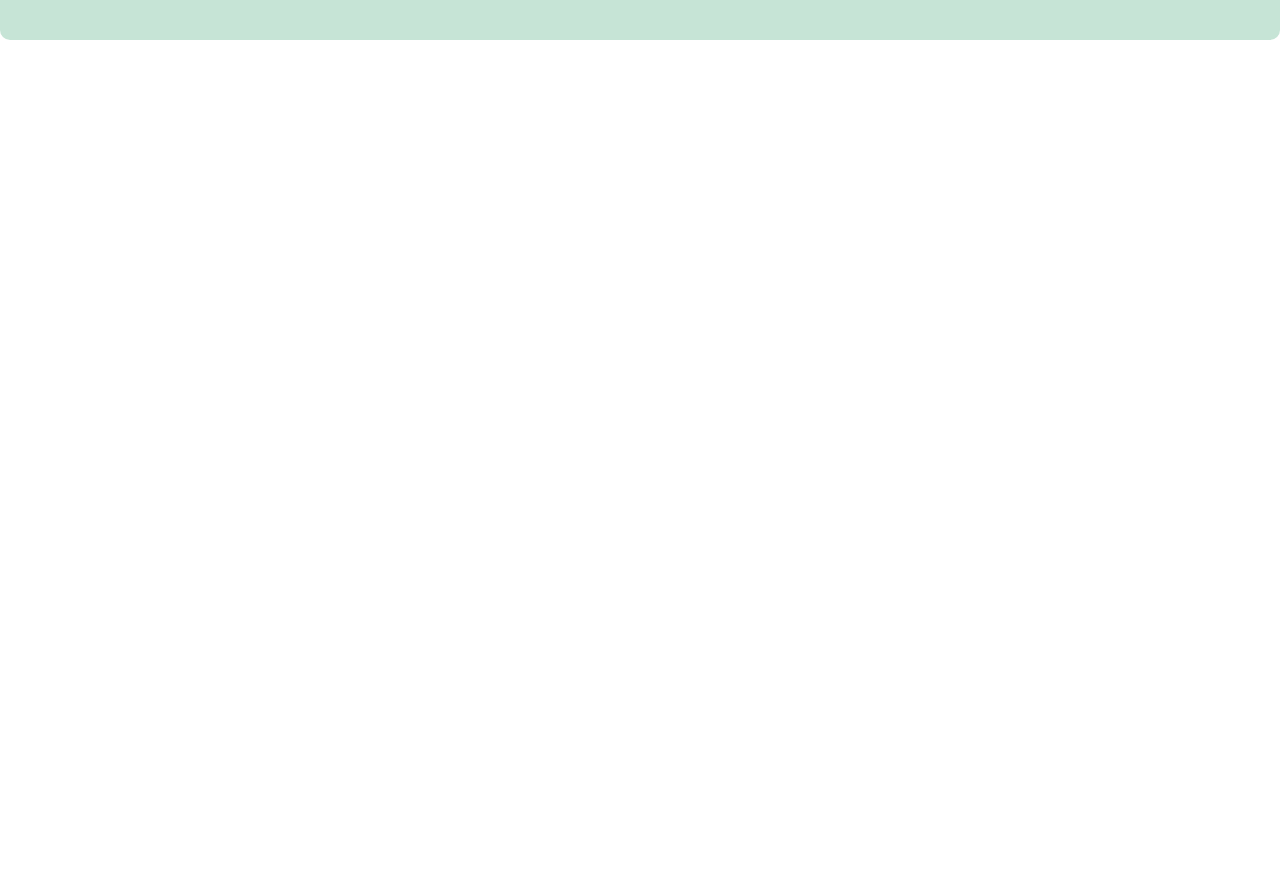
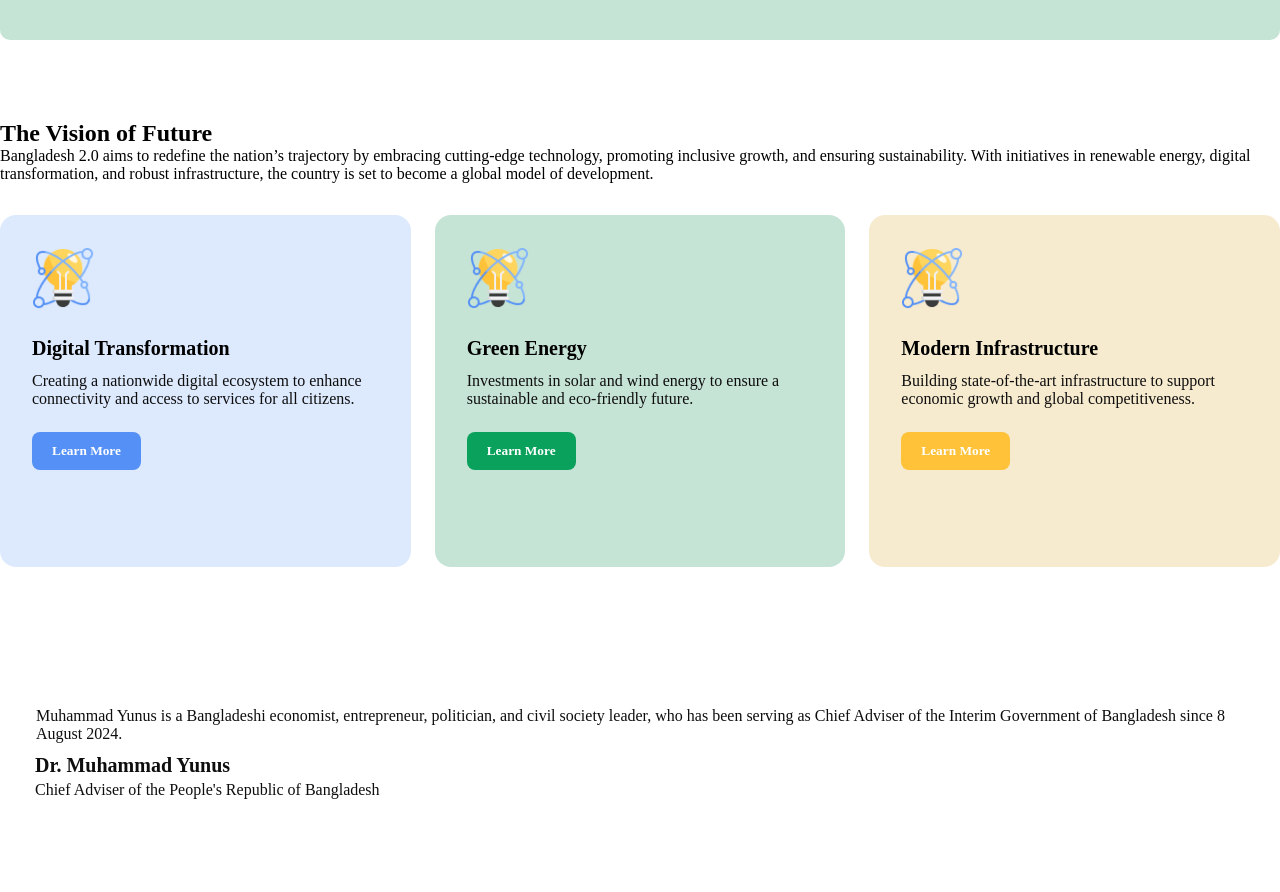
Before and after one commit to ratuldz/my-1st-assignment-, a plain HTML site: page index.html in a window 1280 px wide. Shown: the part 520-1412 px from the top of the page. Before the commit the page ends 800 px from the top, so only its background shows below. Drawn offline with Linux system fonts and the light colour scheme.

Commit message:
added section2

```diff
--- a/index.html
+++ b/index.html
@@ -24,6 +24,52 @@
             <img src="assets/hero.png" alt="">
         </section>
     </header>
+    <main>
+        <section class="s2">
+            <div class="c2">
+                <h1>The Vision of Future</h1>
+                <p class="cp">Bangladesh 2.0 aims to redefine the nation’s trajectory by embracing cutting-edge
+                    technology,
+                    promoting inclusive growth, and ensuring sustainability. With initiatives in renewable energy,
+                    digital
+                    transformation, and robust infrastructure, the country is set to become a global model of
+                    development.
+                </p>
+                <div class="s2cards">
+                    <div class="cards" style="background-color:rgba(84,144,245,0.2); ">
+                        <img src="assets/card-icon.png" alt="">
+                        <h2>Digital Transformation</h2>
+                        <p>Creating a nationwide digital ecosystem to enhance connectivity and access to services for
+                            all citizens. </p>
+                        <button class="btn1">Learn More</button>
+                    </div>
+                    <div class="cards" style="background-color:rgb(198,228,214);">
+                        <img src="assets/card-icon.png" alt="">
+                        <h2>Green Energy</h2>
+                        <p>Investments in solar and wind energy to ensure a sustainable and eco-friendly future.</p>
+                        <button class="btn2">Learn More</button>
+                    </div>
+                    <div class="cards" style="background-color:rgb(247,235,207);">
+                        <img src="assets/card-icon.png" alt="">
+                        <h2>Modern Infrastructure</h2>
+                        <p>Building state-of-the-art infrastructure to support economic growth and global
+                            competitiveness.
+                        </p>
+                        <button class="btn3">Learn More</button>
+                    </div>
+                </div>
+
+                <div class="middle">
+                    <div class="mid">
+                        <div class="des">Muhammad Yunus is a Bangladeshi economist, entrepreneur, politician, and civil
+                            society leader, who has been serving as Chief Adviser of the Interim Government of
+                            Bangladesh since 8 August 2024.</div>
+                    </div>
+                    <h1>Dr. Muhammad Yunus</h1>
+                    <p>Chief Adviser of the People's Republic of Bangladesh</p>
+                </div>
+        </section>
+    </main>
 </body>
 
 </html>
--- a/style/style.css
+++ b/style/style.css
@@ -62,3 +62,131 @@
 .title button:hover {
   background-color: orangered;
 }
+
+.s2 {
+  width: 1280px;
+  height: 765px;
+  margin-top: 80px;
+  margin-left: auto;
+  margin-right: auto;
+  margin-bottom: 80px;
+}
+
+.s2cards {
+  margin-top: 32px;
+  margin-bottom: 32px;
+  display: flex;
+  gap: 24px;
+
+}
+
+.cards {
+  border-radius: 16px;
+  width: 410.67px;
+  height: 352px;
+  margin-bottom: 32px;
+}
+
+.cards img {
+  margin-top: 32px;
+  margin-left: 32px;
+  margin-bottom: 24px;
+  width: 62px;
+  height: 62px;
+}
+
+.cards h2 {
+  font-weight: bold;
+  font-size: 20px;
+  margin-left: 32px;
+  margin-bottom: 12px;
+}
+
+.cards p {
+  margin-left: 32px;
+  margin-right: 32px;
+  font-size: 16px;
+  color: #0E0E0E;
+  margin-bottom: 24px;
+}
+
+.btn1 {
+  padding: 11px 20px;
+  border-radius: 8px;
+  border: none;
+  background-color: #5490F5;
+  color: white;
+  font-weight: 700;
+  margin-left: 32px;
+}
+
+.btn1:hover {
+  background-color: orangered;
+}
+
+.btn2 {
+  padding: 11px 20px;
+  border-radius: 8px;
+  border: none;
+  color: white;
+  font-weight: 700;
+  margin-left: 32px;
+  background-color: rgb(9, 161, 92);
+}
+
+.btn2:hover {
+  background-color: orangered;
+}
+
+.btn3 {
+  padding: 11px 20px;
+  border-radius: 8px;
+  border: none;
+  color: white;
+  font-weight: 700;
+  margin-left: 32px;
+  background-color: rgb(255, 194, 57);
+}
+
+.btn3:hover {
+  background-color: orangered;
+}
+
+.middle {
+  border-radius: 16px;
+  border: 1px solid white;
+  background-color: white;
+  width: 1280px;
+  height: 256px;
+}
+
+.mid {
+  margin-top: 48px;
+  margin-left: 34px;
+  color: white;
+  background-repeat: no-repeat;
+  background-position: left top;
+  border: 1px solid white;
+
+}
+
+.des {
+  color: #0E0E0E;
+  margin-top: 26px;
+  margin-right: 34px;
+}
+
+.middle h1 {
+  margin-top: 10px;
+  font-size: 20px;
+  font-weight: 700;
+  margin-left: 34px;
+  color: #0E0E0E;
+  margin-bottom: 4px;
+}
+
+.middle p {
+  margin-left: 34px;
+  font-size: 16px;
+  color: #0E0E0E;
+}
```
